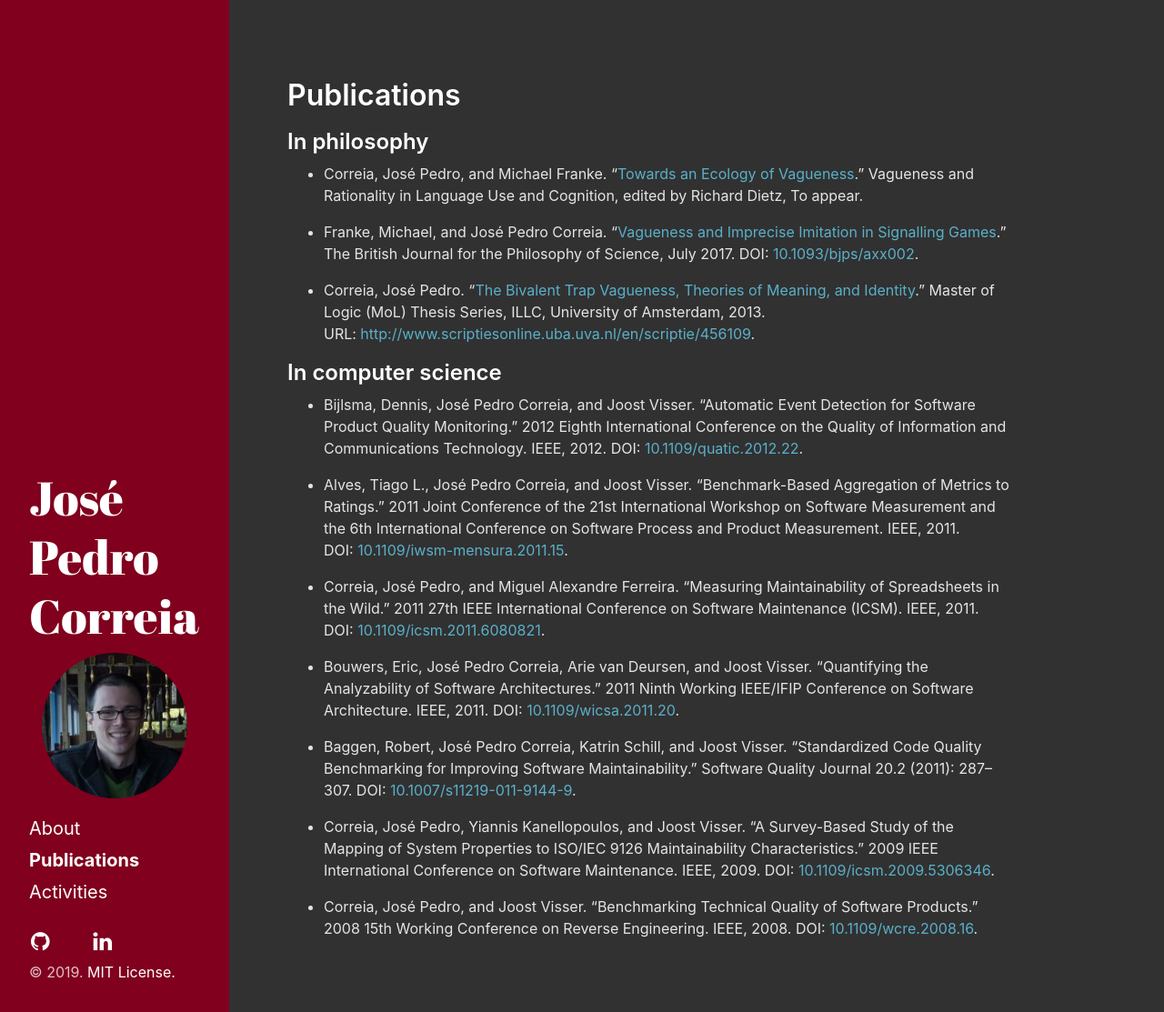
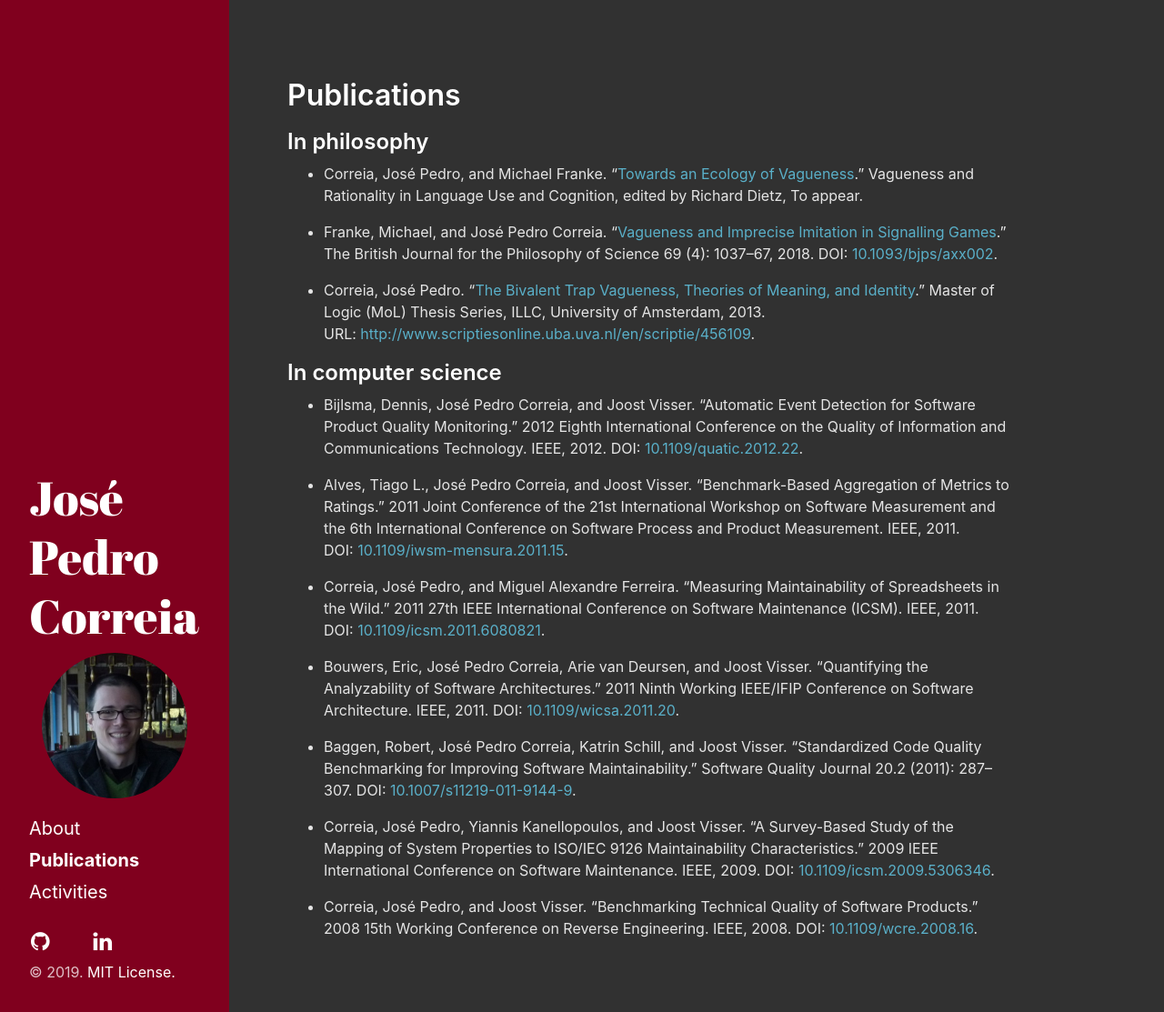
Before and after one commit to josepedrocorreia/josepedrocorreia.github.io, a Jekyll site: the page built from publications.md, in a window 1280 px wide. Shown: the whole page at 91% size. Built offline with Jekyll 4.4.1, drawn with Linux system fonts in a browser that asks for light colours; nearby versions of some CDN libraries; some web fonts are replaced; a style sheet for code colours, icons or effects is not loaded.

Commit message:
Updated reference to paper.

```diff
--- a/publications.md
+++ b/publications.md
@@ -11,7 +11,7 @@ order: 1
 
 * Correia, José Pedro, and Michael Franke. “[Towards an Ecology of Vagueness](/assets/pdf/CorreiaFranke_Towards_an_Ecology_of_Vagueness.pdf).” Vagueness and Rationality in Language Use and Cognition, edited by Richard Dietz, To appear.
 
-* Franke, Michael, and José Pedro Correia. "[Vagueness and Imprecise Imitation in Signalling Games](/assets/pdf/FrankeCorreia_2016_Vagueness_and_imprecise_imitation_in_signalling_games.pdf)." The British Journal for the Philosophy of Science, July 2017. DOI:&nbsp;[10.1093/bjps/axx002](https://doi.org/10.1093/bjps/axx002).
+* Franke, Michael, and José Pedro Correia. "[Vagueness and Imprecise Imitation in Signalling Games](/assets/pdf/FrankeCorreia_2016_Vagueness_and_imprecise_imitation_in_signalling_games.pdf)." The British Journal for the Philosophy of Science 69 (4): 1037–67, 2018. DOI:&nbsp;[10.1093/bjps/axx002](https://doi.org/10.1093/bjps/axx002).
 
 * Correia, José Pedro. "[The Bivalent Trap Vagueness, Theories of Meaning, and Identity](/assets/pdf/Correia_2013_The_bivalent_trap.pdf)." Master of Logic (MoL) Thesis Series, ILLC, University of Amsterdam, 2013. URL:&nbsp;[http://www.scriptiesonline.uba.uva.nl/en/scriptie/456109](http://www.scriptiesonline.uba.uva.nl/en/scriptie/456109).
 
```
